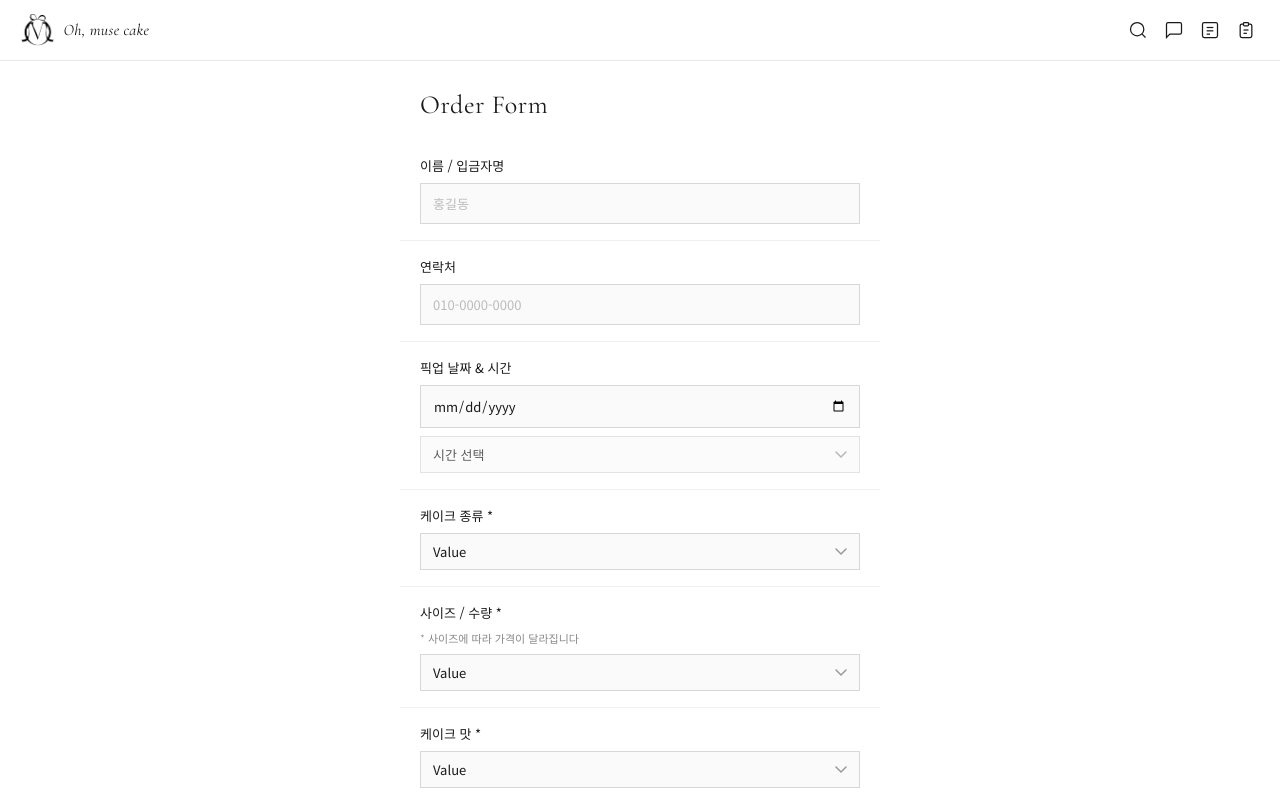
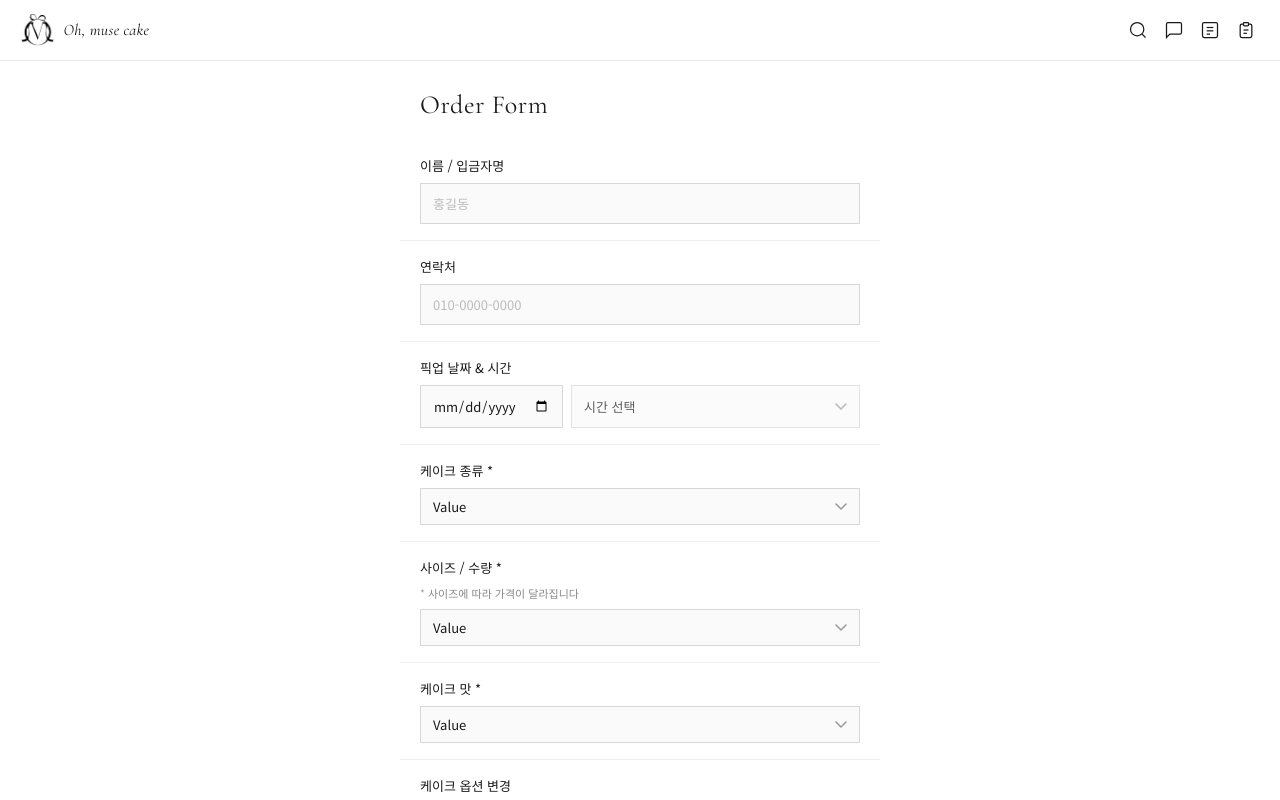
Before and after one commit to ju0321/OhMuseCake-Frontend, a React (Vite) app: page /order in a window 1280 px wide. Shown: the top 800 px of the page. Built offline with nearby package versions, Linux system fonts and the light colour scheme.

Commit message:
fix: 픽업 날짜/시간 입력란 가로 반반 레이아웃으로 변경

```diff
--- a/src/pages/OrderPage.css
+++ b/src/pages/OrderPage.css
@@ -74,12 +74,12 @@
 
 .pickup-row {
   display: flex;
-  flex-direction: column;
+  flex-direction: row;
   gap: 8px;
 }
 
 .pickup-row .form-input {
-  width: 100%;
+  flex: 1;
 }
 
 .form-select {
```
